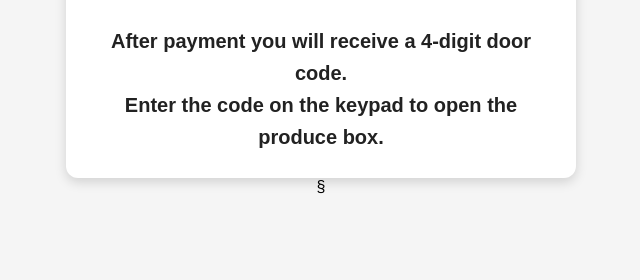
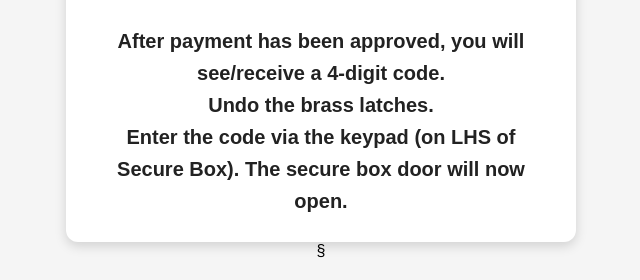
Before and after one commit to Admiral2022/lochroeproduce, a plain HTML site: page index.html in a window 1280 px wide. Shown: the part 799-1079 px from the top of the page, without its empty margins (319-959 px from the left). Before the commit the page ends 1015 px from the top, so only its background shows below. Drawn offline with Linux system fonts and the light colour scheme.

Commit message:
Update 2 index.html

```diff
--- a/index.html
+++ b/index.html
@@ -185,8 +185,9 @@
    </div>
 
    <div class="note">
-     After payment you will receive a 4-digit door code.<br>
-     Enter the code on the keypad to open the produce box.
+     After payment has been approved, you will see/receive a 4-digit code.<br>
+     Undo the brass latches.<br>
+    Enter the code via the keypad (on LHS of Secure Box). The secure box door will now open.
    </div>
 
  </div>
```
